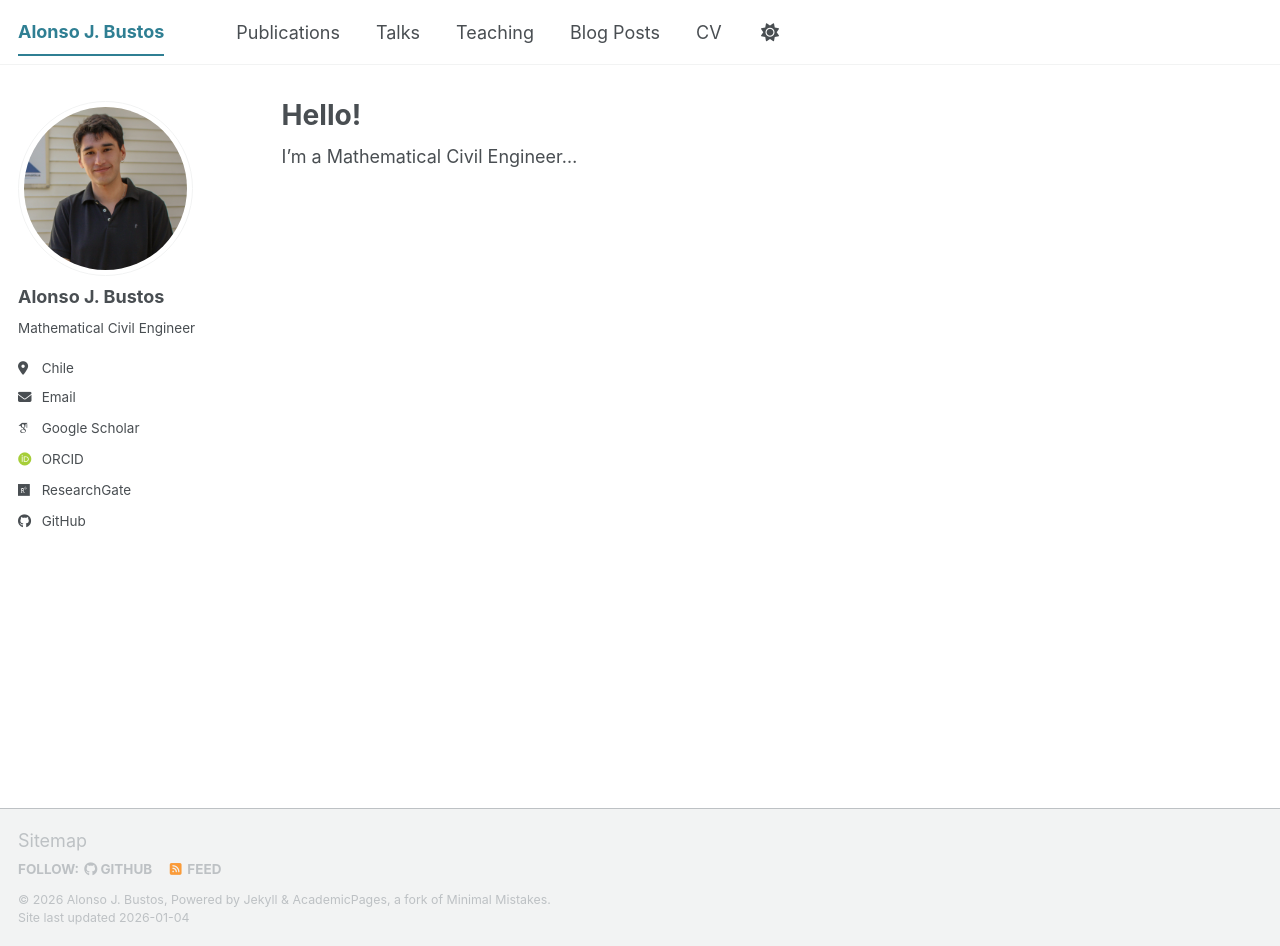
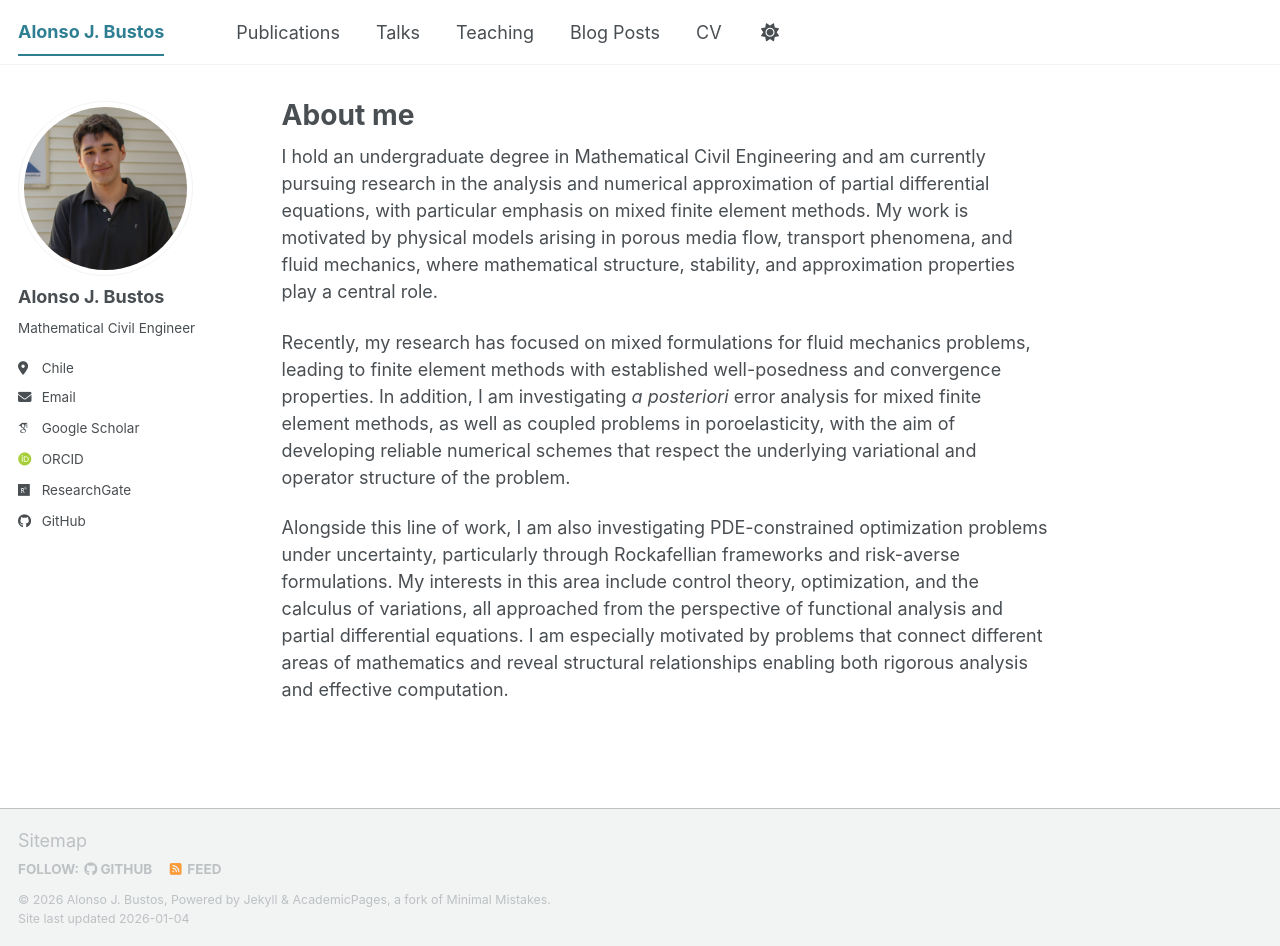
Before and after one commit to alonsojbustos/alonsojbustos.github.io, a Jekyll site: the page built from _pages/about.md, in a window 1280 px wide and 946 px high. Built offline with Jekyll 4.4.1, drawn with Linux system fonts in a browser that asks for light colours; some web fonts are replaced; a script bundle is joined from its source files by our own code; library files that are not in the unit come from our copies.

Commit message:
Update about.md

```diff
--- a/_pages/about.md
+++ b/_pages/about.md
@@ -1,10 +1,14 @@
 ---
 permalink: /
-title: "Hello!"
+title: "About me"
 author_profile: true
 redirect_from:
   - /about/
   - /about.html
 ---
 
-I'm a Mathematical Civil Engineer...
+I hold an undergraduate degree in Mathematical Civil Engineering and am currently pursuing research in the analysis and numerical approximation of partial differential equations, with particular emphasis on mixed finite element methods. My work is motivated by physical models arising in porous media flow, transport phenomena, and fluid mechanics, where mathematical structure, stability, and approximation properties play a central role.
+
+Recently, my research has focused on mixed formulations for fluid mechanics problems, leading to finite element methods with established well-posedness and convergence properties. In addition, I am investigating *a posteriori* error analysis for mixed finite element methods, as well as coupled problems in poroelasticity, with the aim of developing reliable numerical schemes that respect the underlying variational and operator structure of the problem.
+
+Alongside this line of work, I am also investigating PDE-constrained optimization problems under uncertainty, particularly through Rockafellian frameworks and risk-averse formulations. My interests in this area include control theory, optimization, and the calculus of variations, all approached from the perspective of functional analysis and partial differential equations. I am especially motivated by problems that connect different areas of mathematics and reveal structural relationships enabling both rigorous analysis and effective computation.
```
